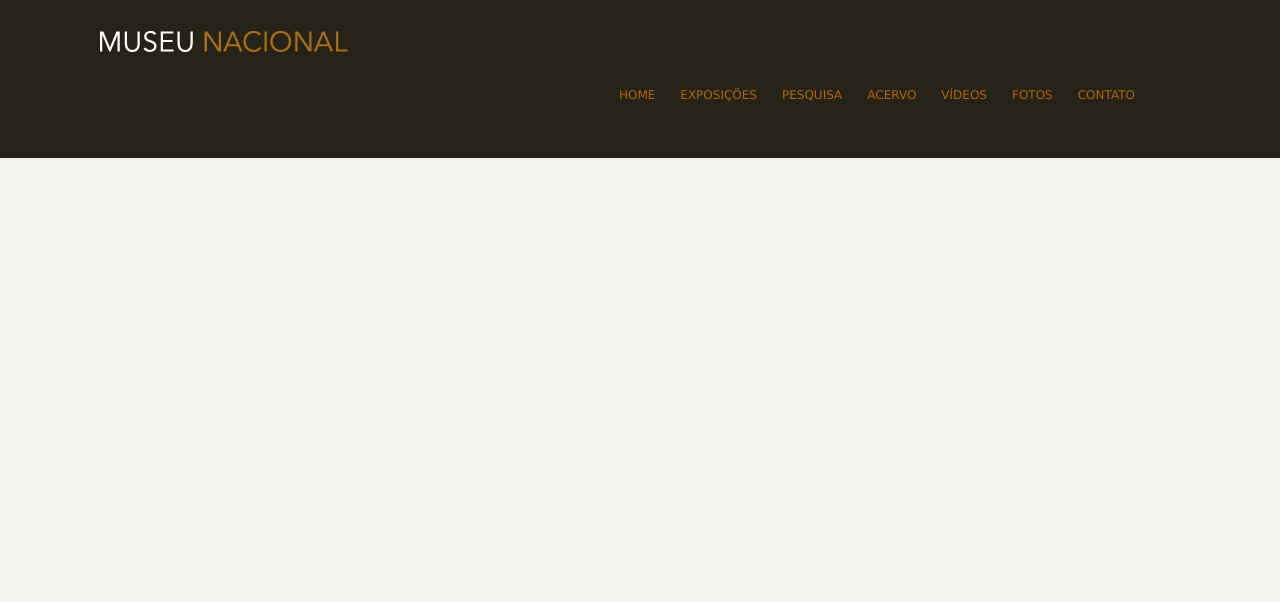
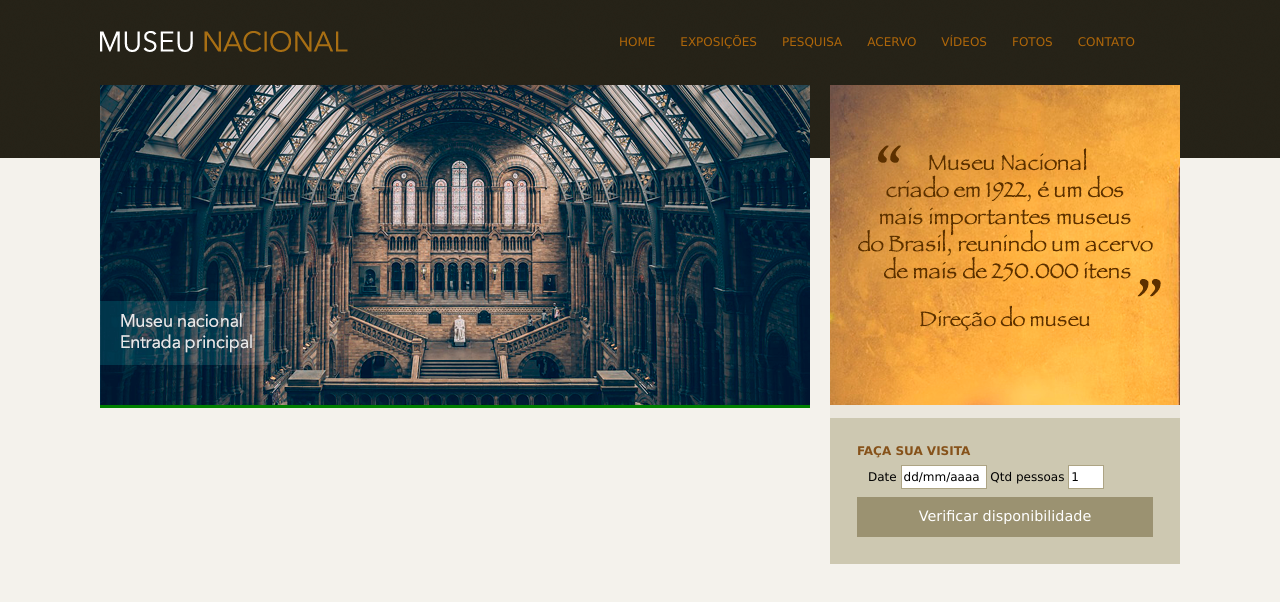
Before and after one commit to heberoffice21/Desafio_7_site_museu_nacional_ficticio_html_css_novastagshtml5, a plain HTML site: page index.html in a window 1280 px wide. Drawn offline with Linux system fonts and the light colour scheme.

Commit message:
atualização 09-06-2023
atualizando criação do conteúdo principal, configurando posts laterais e configuração do formulário e eslização do mesmo.

```diff
--- a/css/estilo.css
+++ b/css/estilo.css
@@ -23,6 +23,10 @@ a:hover {
 
 
 /*Logo*/
+
+#logo h1{
+	float: left;
+}
 
 #logo a {
 	width: 248px;
@@ -59,3 +63,61 @@ nav ul li a {
 nav ul li a:hover {
 	border-bottom: 1px solid #535858;
 }
+
+/*Principal*/
+
+#conteudo {
+	width: 710px;
+	float: left;
+	background: green;
+}
+
+aside {
+	width: 350px;
+	float: right;
+	background: #ebe7dd;
+
+}
+
+section#visita {
+	background: #cdc8b1;
+	padding: 10px 27px 27px 27px;
+	margin-top: 10px;
+}
+
+H4 {
+	color: #86521a;
+	text-transform: uppercase;
+	padding-bottom: 3px;
+	margin-bottom: 0;
+}
+
+/*Formulario*/
+
+input {
+	height: 20px;
+	width: 80px;
+	background: #fff;
+	border: none;
+	font-size: 1em;
+}
+
+input.campo {
+	border: 1px solid #ada484;
+}
+
+input.botao {
+	background: #9b9271;
+	color: white;
+	width: 100%;
+	height: 40px;
+	font-size: 1.2em;
+}
+
+fieldset {
+	border: none;
+}
+
+legend {
+	display: none;
+}
--- a/index.html
+++ b/index.html
@@ -55,6 +55,47 @@
 
 			</header><!-- fim header -->
 
+			<div id="conteudo">
+
+				<section id="capa">
+
+					<img src="imagens/museu.png">
+
+				</section>
+
+			</div>
+
+
+
+			<aside>
+
+				<section id="depoimento">
+					<img src="imagens/depoimento.png">
+				</section>
+
+				<section id="visita">
+					<h4>Faça sua visita</h4>
+					<form>
+						<fieldset>
+							<legend>Selecione uma data</legend>
+
+							<label for="data">Date</label>
+							<input class="campo" type="text" id="data" value="dd/mm/aaaa">
+
+							<label for="qtd">Qtd pessoas</label>
+							<input class="campo" style="width: 30px;" type="text" id="qtd" value="1">
+						</fieldset>
+
+						<input class="botao" type="submit" value="Verificar disponibilidade">
+
+					</form>
+
+				</section>
+
+			</aside>
+
+
+
 
 
 
```
